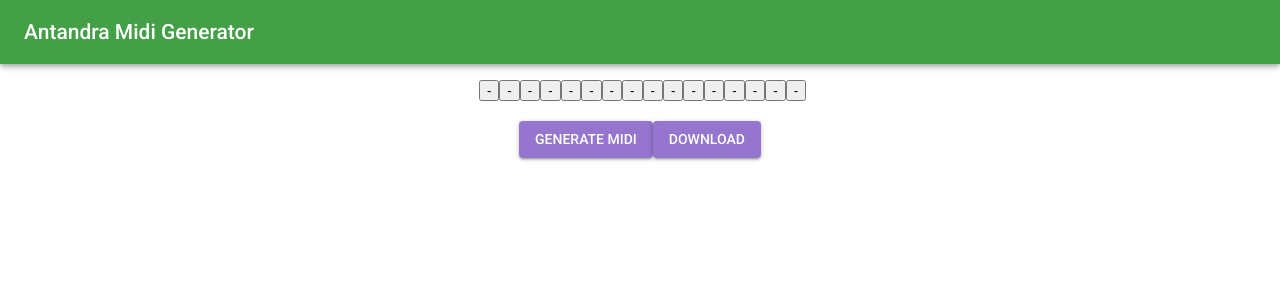
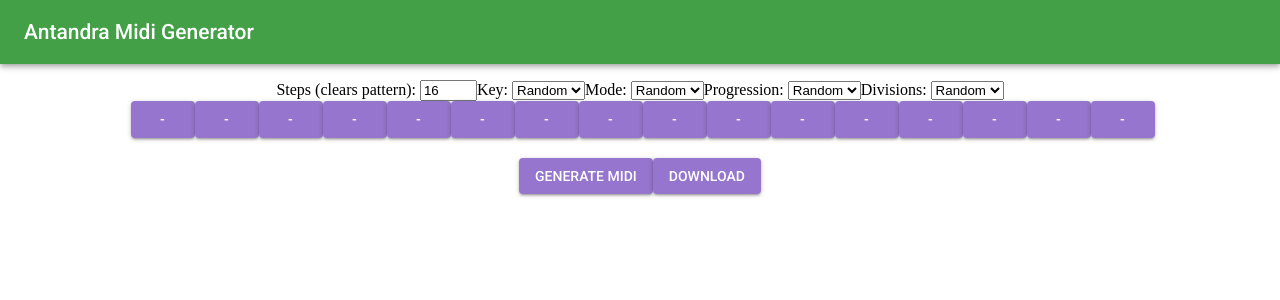
Before and after one commit to bluelotusmedia/midigenerator, a React app in the folder simple-react-full-stack/: page / in a window 1280 px wide. Shown: the top 300 px of the page. Built offline with nearby package versions, Linux system fonts and the light colour scheme.

Commit message:
Adds more options that get passed into the scribbletune api.

```diff
--- a/simple-react-full-stack/package.json
+++ b/simple-react-full-stack/package.json
@@ -19,7 +19,6 @@
     "express": "^4.16.3",
     "react": "^16.3.1",
     "react-dom": "^16.3.1",
-    "react-download-link": "^2.2.0",
     "scribbletune": "^1.1.1"
   },
   "devDependencies": {
--- a/simple-react-full-stack/public/index.html
+++ b/simple-react-full-stack/public/index.html
@@ -6,6 +6,7 @@
     <meta charset="UTF-8">
     <meta name="viewport" content="width=device-width, initial-scale=1.0">
     <meta http-equiv="X-UA-Compatible" content="ie=edge">
+    <script src="https://storage.googleapis.com/melody-mixer/musicvae.js"></script>
     <title>Antandra Midi Generator</title>
 </head>
 
--- a/simple-react-full-stack/src/client/App.js
+++ b/simple-react-full-stack/src/client/App.js
@@ -1,9 +1,7 @@
 import React, { Component } from 'react';
 import './app.css';
-import * as mm from '@magenta/music';
 import Button from '@material-ui/core/Button';
 import NavBar from './components/NavBar';
-import DownloadLink from "react-download-link";
 
 import { MuiThemeProvider, createMuiTheme } from '@material-ui/core/styles';
 import green from '@material-ui/core/colors/green';
@@ -21,7 +19,7 @@ const theme = createMuiTheme({
 });
 
 // sequencer settings
-const stepNum = 16;
+//const stepNum = 16;
 
 
 export default class App extends Component {
@@ -29,19 +27,42 @@ export default class App extends Component {
   constructor(props) {
     super(props);
     this.state = {
-      username: null,
+      stepNumber: 16,
       success: 'false',
       fileName: null,
-      steps: Array(stepNum).fill('-')
+      keys: ['Random','C','C#','D','Eb','E','F','F#','G','Ab','A','Bb','B'],
+      currentKey: 'Random',
+      modes: ['Random','Major','Minor'],
+      currentMode: 'Random',
+      progs: ["Random",
+              "I,IV,V",
+              "I,vi,IV,V",
+              "ii,V,I",
+              "I,vi,ii,V",
+              "I,V,vi,IV",
+              "I,IV,vi,V",
+              "I,IV,V,ii",
+              "IV,ii,V,I",
+              "IV,I7,ii7"],
+      currentProg: 'Random',
+      divs:["Random","1n","2n","3n","4n","8n","16n"],
+      currentDiv: 'Random',
+      steps: Array(16).fill('-')
     };
 
+    this.patternLength = this.patternLength.bind(this);
   }
 
   midiGen(settings) {
 
-    const patternString = settings.join("");
+    let notes = this.state.keys;
+    let pattern = settings[0].join("");
+    let key = this.state.keys.indexOf(settings[1]);
+    let mode = settings[2];
+    let prog = settings[3];
+    let div = settings[4];
 
-    fetch('/api/midiGen?settings='+patternString)
+    fetch('/api/midiGen?pattern='+pattern+'&key='+key+'&mode='+mode+'&prog='+prog+'&div='+div)
     .then((success, req) => success.json())
     .then((success, req) => {
 
@@ -54,8 +75,8 @@ export default class App extends Component {
 
         }
     })
-    .catch(function(error) {
-      console.log(error)
+    .catch((error) => {
+      this.setState({message: error.message+' Please try again.'});
     });
 
   }
@@ -66,14 +87,42 @@ handleStepClick(i) {
     let steps = this.state.steps.slice(0);
     if (steps[i] == '-') {
         steps[i] = 'x'
+    } else if (steps[i] == 'x') {
+        steps[i] = '_'
     } else {
         steps[i] = '-'
     };
+
     this.setState({steps: steps})
 }
 
+patternLength(e) {
+    this.setState({stepNumber: e.target.value});
+    this.setState({steps: Array(Number(e.target.value)).fill('-')});
+
+}
+
+changeKey(e) {
+    let newKey = e.target.value;
+    this.setState({currentKey: newKey});
+}
+
+changeMode(e) {
+    let newMode = e.target.value;
+    this.setState({currentMode: newMode});
+}
+
+changeProg(e) {
+    let newProg = e.target.value;
+    this.setState({currentProg: newProg});
+}
+
+changeDiv(e) {
+    let newDiv = e.target.value;
+    this.setState({currentDiv: newDiv});
+}
+
   render() {
-    const { username } = this.state;
 
     return (
       <MuiThemeProvider theme={theme}>
@@ -81,15 +130,46 @@ handleStepClick(i) {
 
         <p>{this.state.message}</p>
 
+       Steps (clears pattern): <input onKeyUp={this.patternLength.bind(this)} defaultValue={this.state.stepNumber} size={4} />
+
+        Key: <select onChange={this.changeKey.bind(this)}>
+           {this.state.keys.map((key, i) => {
+            return <option key={ i }>{key}</option>;
+           })}
+        </select>
+
+        Mode: <select onChange={this.changeMode.bind(this)}>
+           {this.state.modes.map((mode, i) => {
+            return <option key={ i }>{mode}</option>;
+           })}
+        </select>
+
+        Progression: <select onChange={this.changeProg.bind(this)}>
+           {this.state.progs.map((prog, i) => {
+            return <option key={ i }>{prog}</option>;
+           })}
+        </select>
+
+        Divisions: <select onChange={this.changeDiv.bind(this)}>
+           {this.state.divs.map((div, i) => {
+            return <option key={ i }>{div}</option>;
+           })}
+        </select>
+
         <div style={{ margin: "0 0 20px 5px",
             textDecoration: "none",
             cursor: "pointer"}}>
            {this.state.steps.map((step, i) => {
-            return <button key={ i } onClick={this.handleStepClick.bind(this, i)}>{step}</button>;
+            return <Button key={ i } onClick={this.handleStepClick.bind(this, i)} variant="contained" color="secondary">{step}</Button>;
            })}
         </div>
 
-        <Button variant="contained" color="secondary" onClick={this.midiGen.bind(this, this.state.steps)}>
+        <Button variant="contained" color="secondary" onClick={this.midiGen.bind(this, [this.state.steps,
+         this.state.currentKey,
+         this.state.currentMode,
+         this.state.currentProg,
+         this.state.currentDiv
+        ])}>
             Generate Midi
         </Button>
 
```
Also changed, not shown: simple-react-full-stack/src/server/index.js (+68 -34 lines), 1 other file (tests, documents, lock files or other folders).
